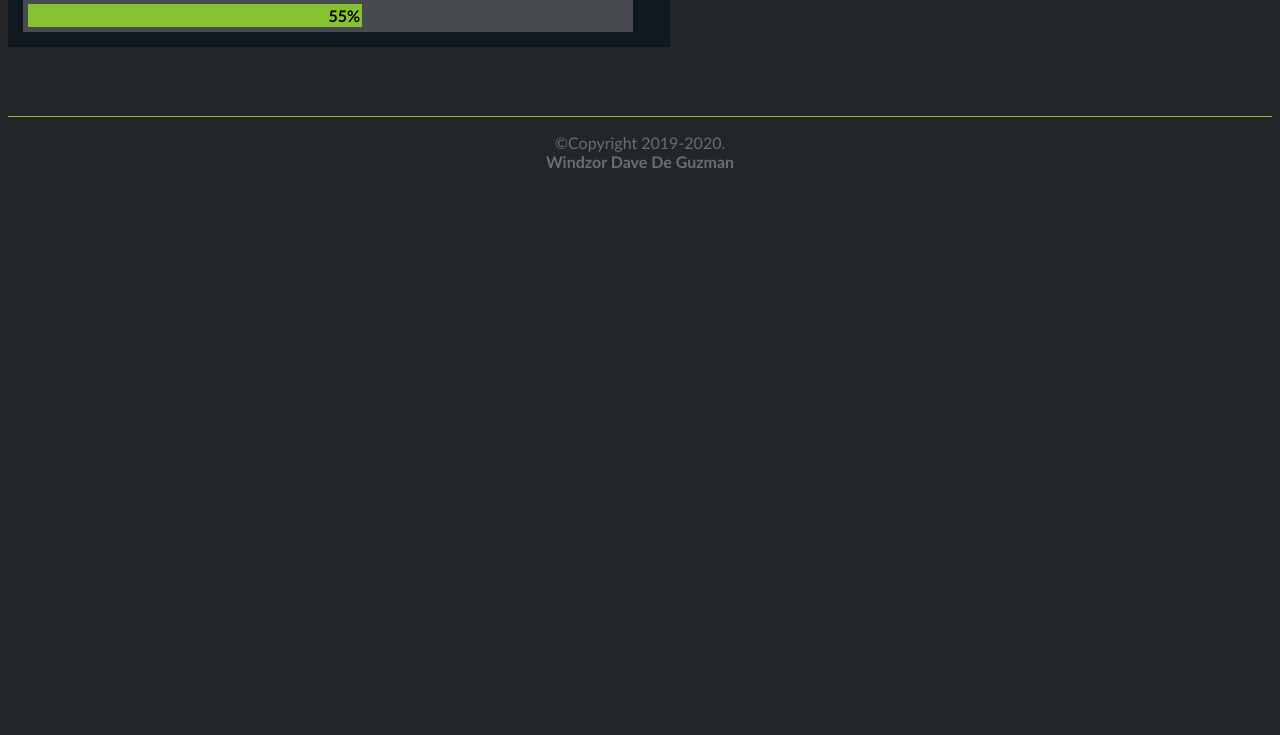
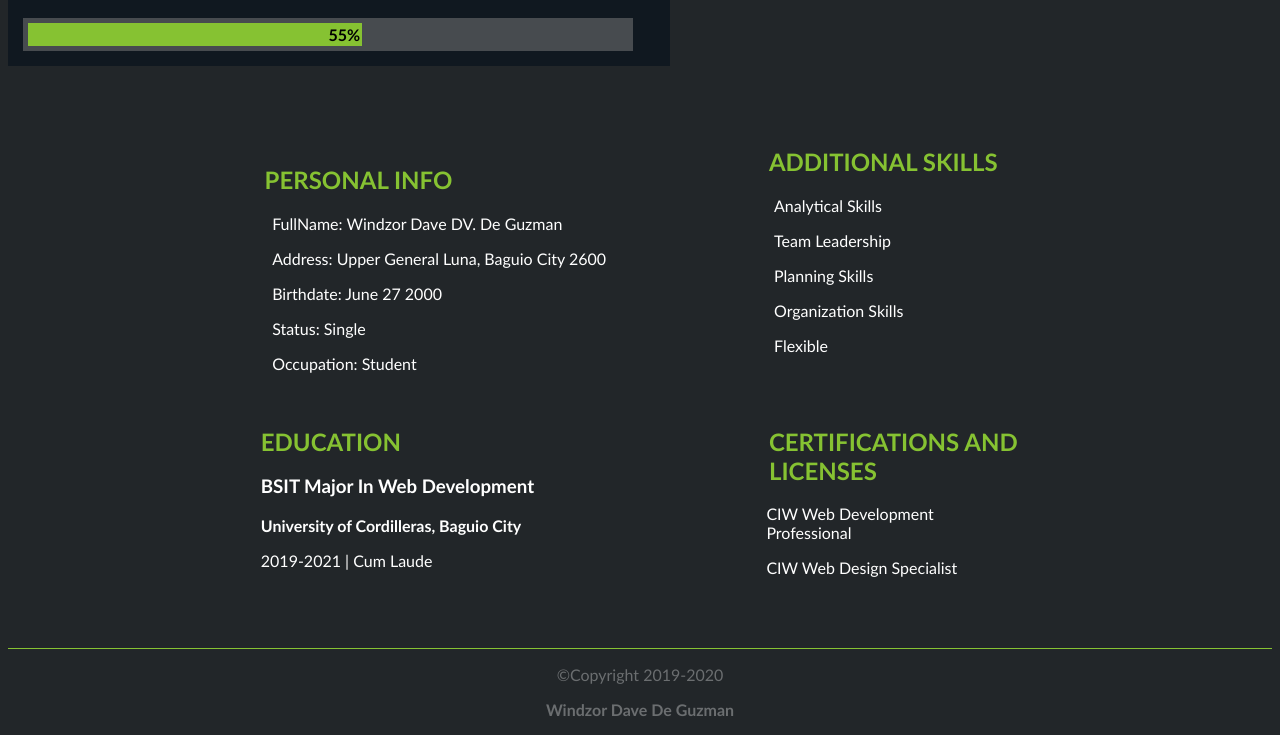
Before and after one commit to imwindzor/Resume-, a plain HTML site: page about.html in a window 1280 px wide. Shown: the part 1161-1896 px from the top of the page. Before the commit the page ends 1348 px from the top, so only its background shows below. Drawn offline with Linux system fonts and the light colour scheme.

Commit message:
This one for checking

```diff
--- a/about.html
+++ b/about.html
@@ -39,7 +39,7 @@
 			<article align="center">
 				<h2><span class="highlight">ABOUT</span> ME</h2>
 				<br>
-				<img src="./img/pogi.jpg" alt="MyPicture" class="myimg">
+				<img src="./img/myimg.png" alt="MyPicture" class="myimg">
 				<br>
 				<br>
 				<p>
@@ -97,20 +97,78 @@
 	</aside>
 
 	<br>
-
 	<br>
 
+	<!--educ-->
+	<section>
+		<aside class="ad_skills">
+			<h2 class="myskills"><strong>ADDITIONAL SKILLS</strong></h2>
+			<!--I'm not gonna use list since it overlaps my main css-->
+			<!--bruteforce 101 lol-->
+
+			<div class="additional_skills">
+				<p>Analytical Skills</p>
+				<p>Team Leadership</p>
+				<p>Planning Skills</p>
+				<p>Organization Skills</p>
+				<p>Flexible</p>
+			</div>
+		</aside>
+
+		<br>
+		<aside class="ad_skills2">
+			<h2 class="myskills"><strong>PERSONAL INFO</strong></h2>
+			<!--I'm not gonna use list since it overlaps my main css-->
+			<!--bruteforce 101 lol-->
+
+			<div class="additional_skills2">
+				<p>FullName: Windzor Dave DV. De Guzman</p>
+				<p>Address: Upper General Luna, Baguio City 2600</p>
+				<p>Birthdate: June 27 2000</p>
+				<p>Status: Single</p>
+				<p>Occupation: Student</p>
+			</div>
+		</aside>
+		<br>
+		<aside class="certs">
+			<h2 class="myskills"><strong>CERTIFICATIONS AND LICENSES</strong></h2>
+
+				<p>CIW Web Development Professional</p>
+				<p>CIW Web Design Specialist</p>
+
+		</aside>
+		<aside>
+			<!--Sorry if brute, tinatamad ako gawan ng class. Hahaha! -->
+
+			<h2 class="myskills" style="width: 10%; margin-left: 20%; clear: left; "><strong>EDUCATION</strong></h2>
+
+			<h3>
+				<p style="margin-left: 3%;  width:25%;margin-left: 20%; clear: left; "><strong>BSIT Major In Web Development</strong></p>
+			</h3>
+			<p style="margin-left: 3%; font-weight: bold; width: 25%;margin-left: 20%; clear: left;">University of Cordilleras, Baguio City</p>
+			<p style="margin-left: 3%; width: 15%;margin-left: 20%; clear: left;">2019-2021 | Cum Laude</p>
+
+		</aside>
+		<br>
+
+	</section>
+	<br>
+	<br>
 
 	<!--Footer-->
+
 	<hr>
 	<div id="footer">
-		<footer><center>
-			<p class="footer">&copy;Copyright 2019-2020.<br>
-				<strong>Windzor Dave De Guzman</p></strong>
+		<footer>
+			<center><p class="footer">&copy;Copyright 2019-2020</p>
+				<p><strong>Windzor Dave De Guzman</p></strong>
 			</footer>
 		</div>
 
 
 
+
+
+
 	</body>
 	</html>
--- a/css/about_css.css
+++ b/css/about_css.css
@@ -10,9 +10,9 @@
 }
 .myimg {
 	border: solid;
-	height: 15%;
-	width: 15%;
-	border-radius: 50%;
+	height: 13%;
+	width: 13%;
+	border-radius: 20%;
 
 }
 
@@ -22,7 +22,7 @@
 
 /*about_skills*/
 .myskills {
-	margin-left: 20px;
+	margin-left: 1%;
 }
 
 .container {
@@ -69,6 +69,7 @@ aside.bars {
 	margin-top:10px;
 	margin-bottom:25px;
 	width: 50%;
+
 }
 /*sidebar*/
 aside.sidebar{
@@ -79,4 +80,35 @@ aside.sidebar{
   padding: 15px;
   background: #474B4F;
   line-height: 1.6;
+  border: solid 1px;
 }
+
+/*additional skills @bottom */
+
+aside.ad_skills{ /*Additional Skills*/
+	float:right;
+	width: 20%;
+	margin-right: 20%;
+	clear: right;
+}
+aside.ad_skills2{ /*Personal info*/
+	margin-left: 20%;
+	width: 30%;
+	margin-right: 20%;
+
+}
+
+div.additional_skills {
+	margin-left: 3%;
+}
+div.additional_skills2{
+	margin-left: 3%;
+}
+
+.certs { /*certificates*/
+	width: 20%;
+	float: right;
+
+	margin-right: 20%;
+
+}
```
Also changed, not shown: img/myimg.png (added), img/pallete.jpg (renamed from pallete.jpg).
